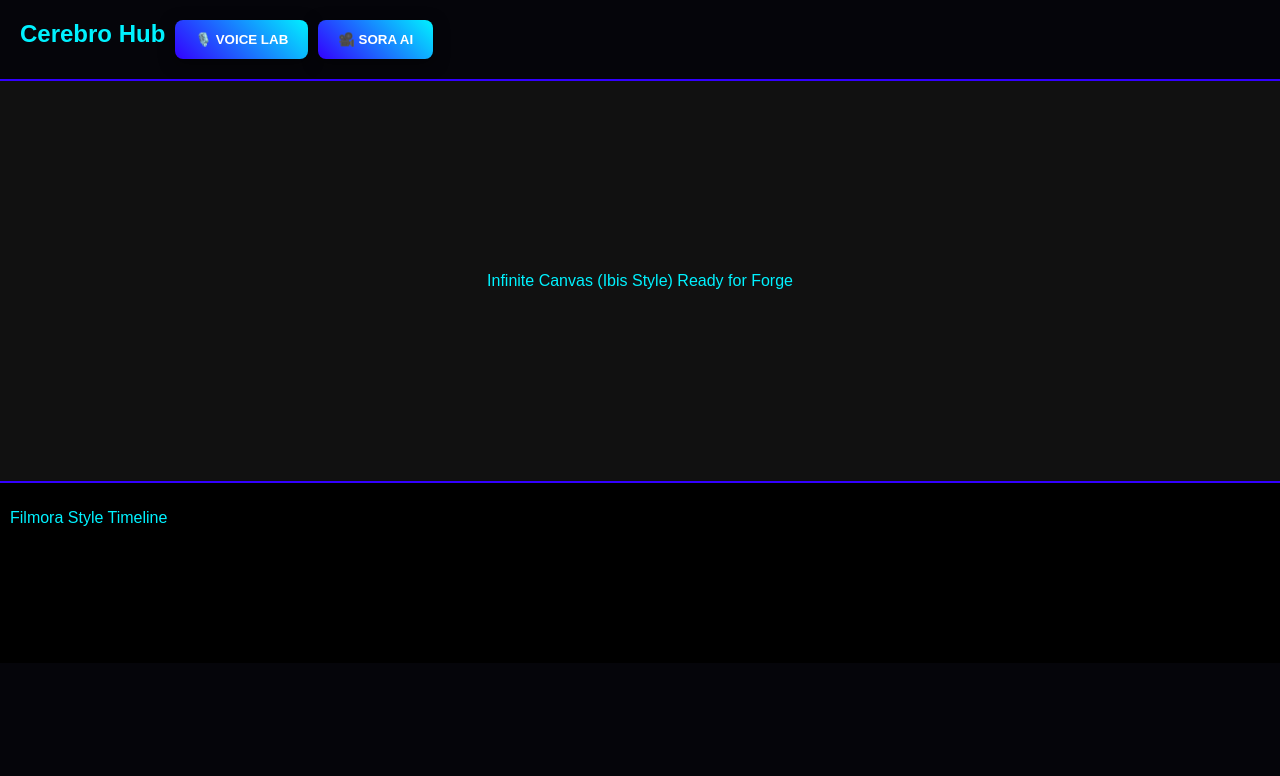
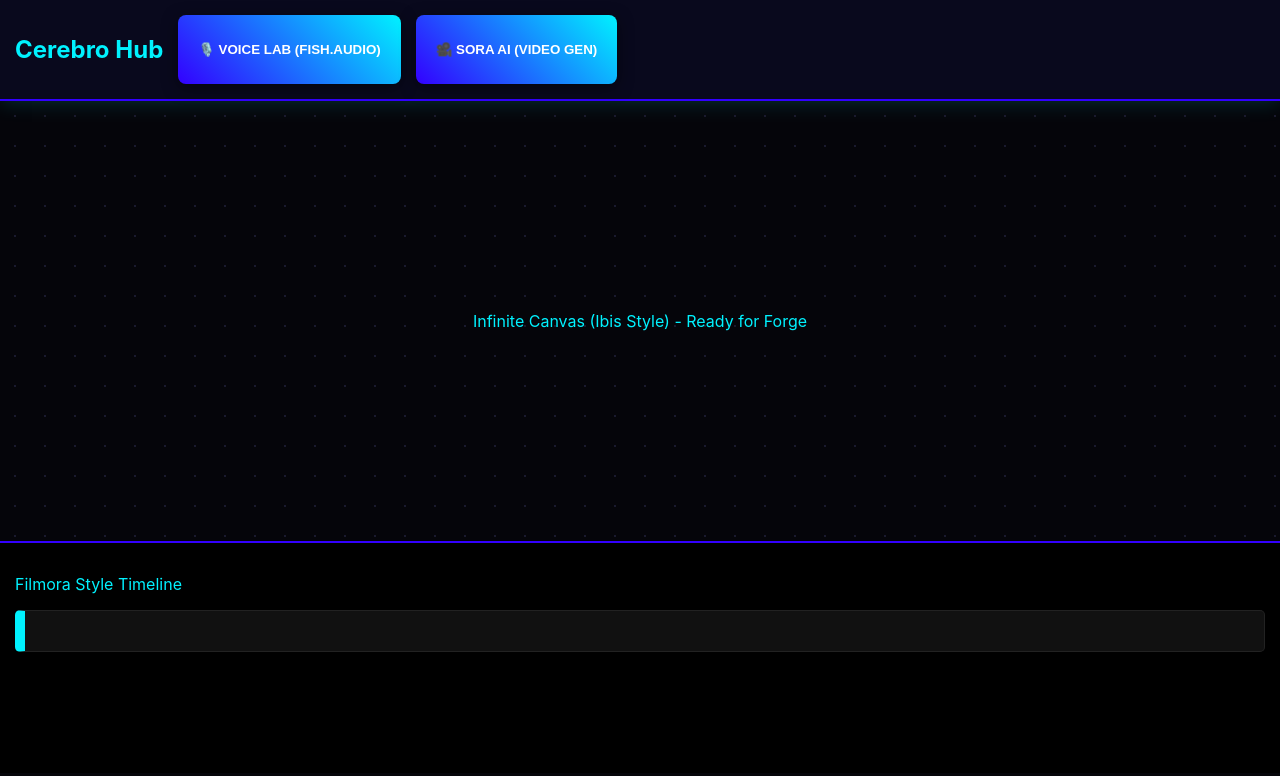
Before and after one commit to PROHERO5655/pro-nexus-editor, a plain HTML site: page index.html in a window 1280 px wide. Drawn offline with Linux system fonts and the light colour scheme.

Commit message:
Update index.html

```diff
--- a/index.html
+++ b/index.html
@@ -1,23 +1,38 @@
 <!DOCTYPE html>
-<html lang="hi">
+<html lang="en">
 <head>
     <meta charset="UTF-8">
     <meta name="viewport" content="width=device-width, initial-scale=1.0">
-    <title>Pro Nexus Editor | AI Powerhouse</title>
+    <title>Pro Nexus Editor</title>
     <link rel="stylesheet" href="style.css">
 </head>
-<body style="background: #05050a; color: #00f2ff; margin: 0; font-family: sans-serif;">
-    <div style="padding: 20px; border-bottom: 2px solid #3300ff; display: flex; gap: 10px;">
-        <h2 style="margin: 0;">Cerebro Hub</h2>
-        <button onclick="alert('Voice Lab Loading...')">🎙️ Voice Lab</button>
-        <button onclick="alert('Sora Engine Loading...')">🎥 Sora AI</button>
+<body>
+    <div class="ai-hub">
+        <h2 id="logo">Cerebro Hub</h2>
+        <button onclick="openVoiceLab()">🎙️ VOICE LAB (Fish.audio)</button>
+        <button onclick="openSoraAI()">🎥 SORA AI (Video Gen)</button>
     </div>
-    <div style="height: 50vh; background: #111; display: flex; align-items: center; justify-content: center;">
-        <p>Infinite Canvas (Ibis Style) Ready for Forge</p>
+
+    <div id="canvas-container">
+        <p>Infinite Canvas (Ibis Style) - Ready for Forge</p>
     </div>
-    <div style="height: 20vh; background: #000; border-top: 2px solid #3300ff; padding: 10px;">
+
+    <div class="timeline-container">
         <p>Filmora Style Timeline</p>
+        <div class="track"></div>
     </div>
-    <script src="script.js"></script>
+
+    <script>
+        // Seedha browser mein logic
+        function openVoiceLab() {
+            window.open('https://fish.audio/', '_blank');
+            alert("Pro Hero! Voice Lab is opening. Use Fish.audio for Josh Bhari Voice!");
+        }
+
+        function openSoraAI() {
+            window.open('https://lumaal.com/dream-machine', '_blank'); // Sora jaisa free option
+            alert("Sora Engine: Opening AI Video Generator...");
+        }
+    </script>
 </body>
 </html>
```
